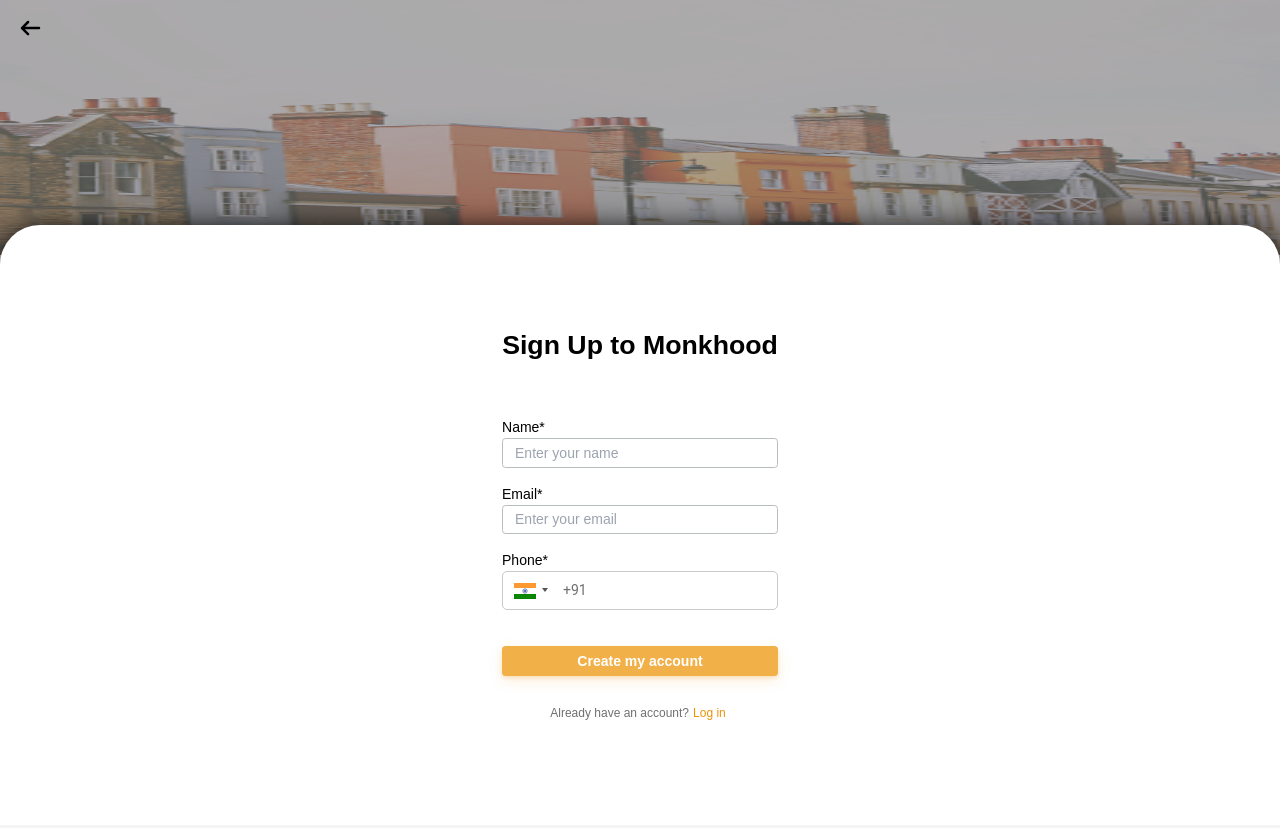
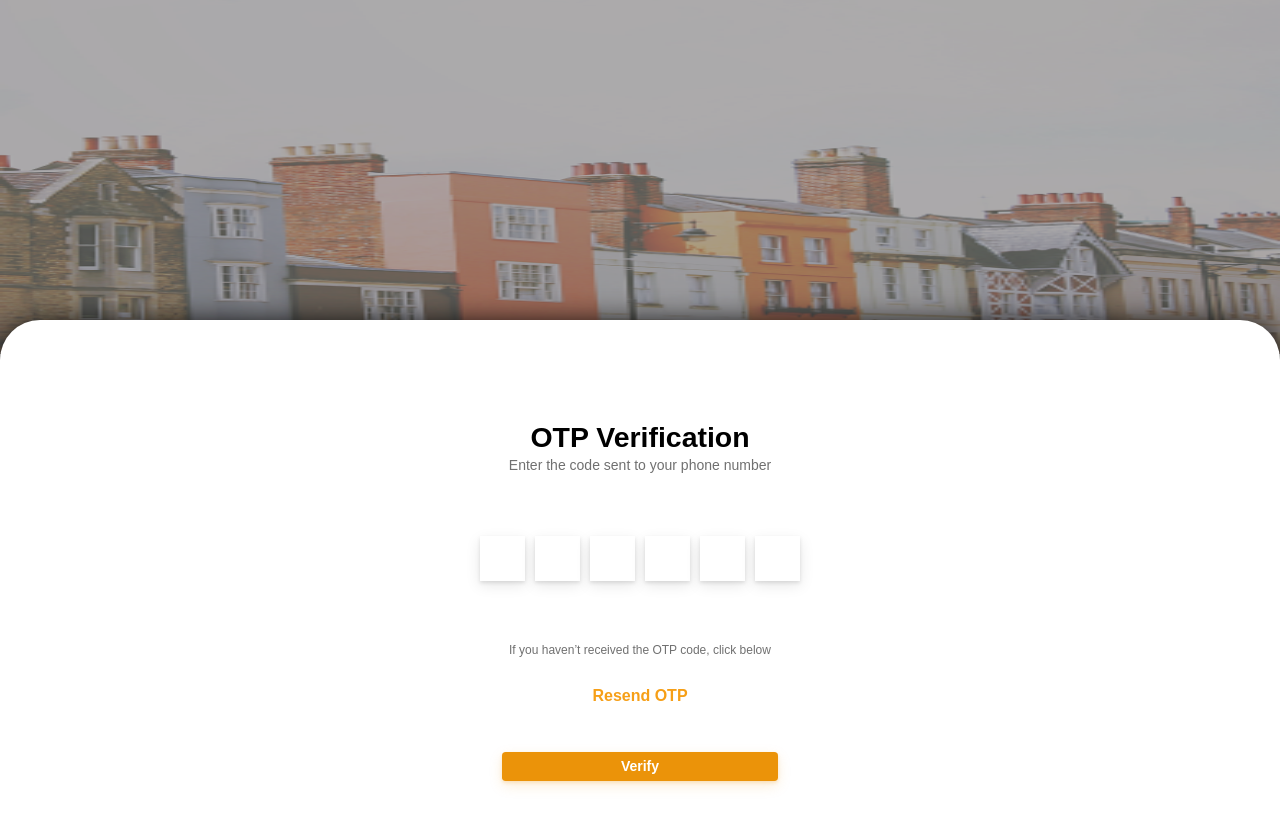
Before and after one commit to thakurprathya/monkhood-frontend, a React (Create React App) app: page / in a window 1280 px wide. Shown: the top 828 px of the page. Built offline with nearby package versions, Linux system fonts and the light colour scheme; no server answers.

Commit message:
updated otp comp from 4digits to 6digits

```diff
--- a/src/pages/Login.js
+++ b/src/pages/Login.js
@@ -9,7 +9,7 @@
 import { ReactComponent as BackArrow } from "../assets/backArrow.svg";
 
 const Login = () => {
-    const [comp, setComp] = useState('signUp');
+    const [comp, setComp] = useState('otp');
     const [signup_name, setSignupName] = useState("");
     const [signup_email, setSignupEmail] = useState("");
     const [signup_phone, setSignupPhone] = useState();
@@ -79,8 +79,8 @@
                                 <div className='flex flex-col justify-center items-center'>
                                     <p className='mt-[50px] font-lora not-italic font-bold text-[28.4599px] leading-[36px]'>OTP Verification</p>
                                     <p className='not-italic font-normal text-sm leading-[21px] text-[#707070]'>Enter the code sent to your phone number</p>
-                                    <OtpInput value={otp} onChange={setOtp} numInputs={4} containerStyle={{marginTop:'68px'}} inputStyle={{margin:'0 12.5px 0 12.5px', width:'57px', height:'57px', boxShadow:'0px 1.87172px 3.74343px rgba(0, 0, 0, 0.1), 0px 4.67929px 14.0379px rgba(0, 0, 0, 0.1)'}} renderInput={(props) => <input {...props} />}/>
-                                    <p className='mt-[70px] not-italic font-normal text-xs leading-[18px] text-[#707070]'>If you haven’t received the OTP code, click below</p>
+                                    <OtpInput value={otp} onChange={setOtp} numInputs={6} containerStyle={{marginTop:'60px'}} inputStyle={{margin:'0 5px 0 5px', width:'45px', height:'45px', boxShadow:'0px 1.87172px 3.74343px rgba(0, 0, 0, 0.1), 0px 4.67929px 14.0379px rgba(0, 0, 0, 0.1)'}} renderInput={(props) => <input {...props} />}/>
+                                    <p className='mt-[60px] not-italic font-normal text-xs leading-[18px] text-[#707070]'>If you haven’t received the OTP code, click below</p>
                                     <button className='mt-[25px] not-italic font-semibold text-base leading-6 text-[#F69F17]'>Resend OTP</button>
                                     <button className='mt-[44px] mb-[50px] flex justify-center items-center w-[275.96px] h-[29.87px] shadow-[0px_1.87172px_3.74343px_rgba(235,147,9,0.2),0px_4.67929px_14.0379px_rgba(235,147,9,0.15)] px-[29.9475px] py-[14.9737px] rounded-[3.74343px] bg-[#eb9309] disabled:bg-[#f1b048] text-white'><p className='font-semibold text-sm leading-[21px]'>Verify</p></button>
                                 </div>
```
